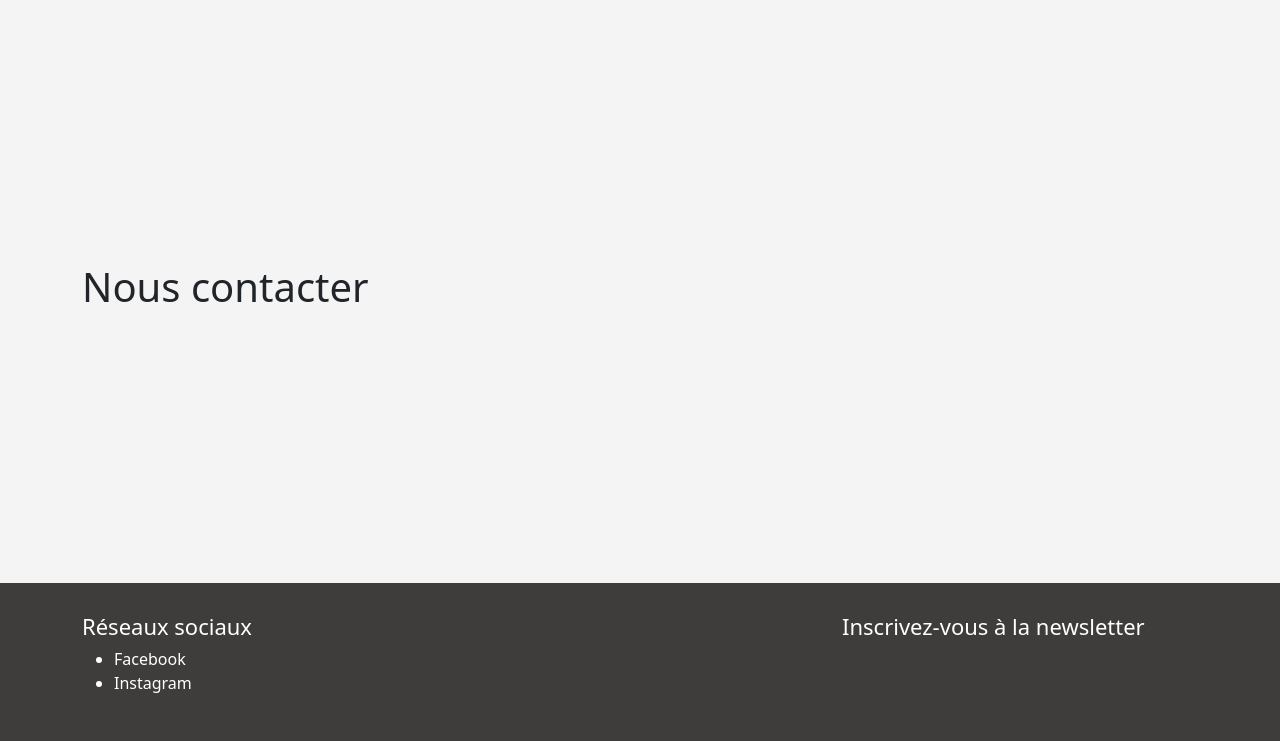
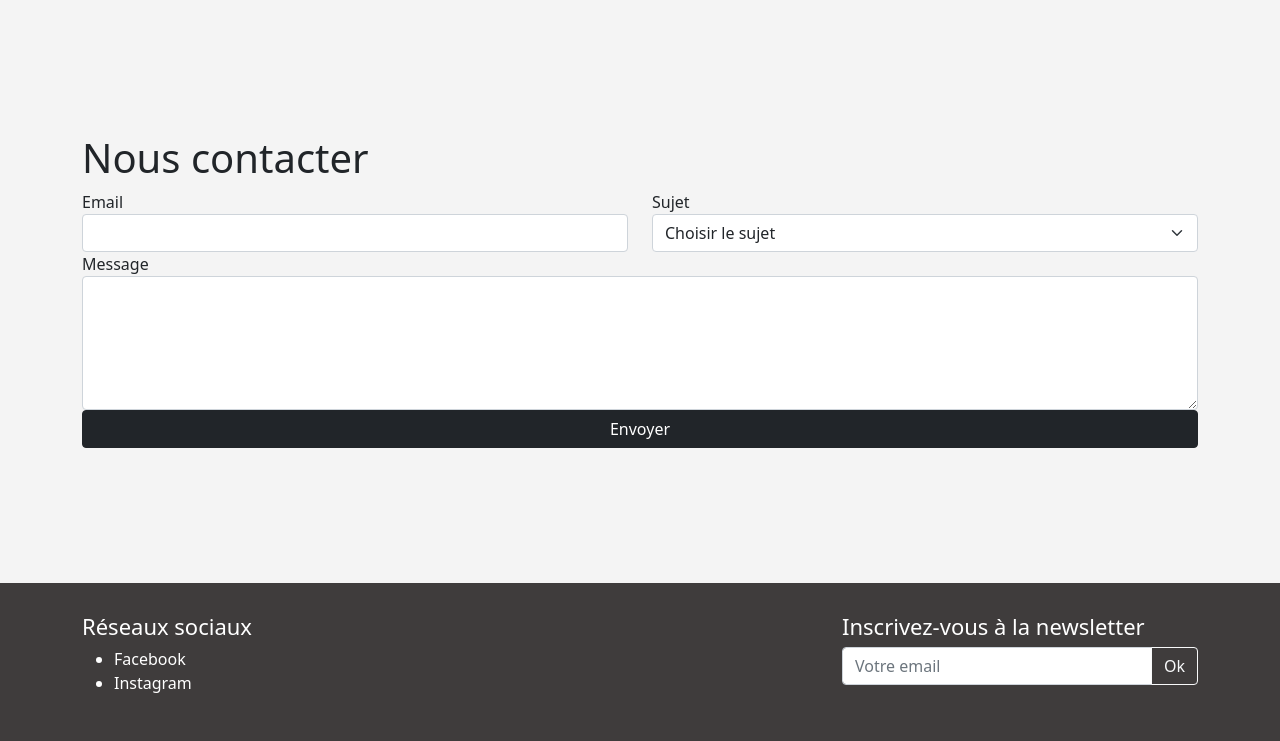
Before and after one commit to dwwm-valenciennes/php, a PHP site: page /contact.php in a window 1280 px wide. Shown: the part 59-800 px from the top of the page. Run offline with PHP 8.4, Linux system fonts and the light colour scheme.

Commit message:
Contact form and newsletter

```diff
--- a/08-includes/contact.php
+++ b/08-includes/contact.php
@@ -1,9 +1,94 @@
 <?php require __DIR__.'/partials/header.php'; ?>
 <?php // require_once 'partials/header.php'; // Pour être sûr qu'il ne soit présent qu'une seule fois ?>
-<?php // include 'partials/header.php'; ?>
+<?php // include 'partials/header.php';
+
+// Récupèration des valeurs du formulaire
+$email = $_POST['email'] ?? '';
+$subject = $_POST['subject'] ?? '';
+$message = $_POST['message'] ?? '';
+
+// On vérifie les erreurs
+$errors = [];
+
+// On s'assure que ce code est exécuté seulement pour le formulaire de contact
+if (!empty($_POST) && isset($_POST['contact'])) {
+    if (false === filter_var($email, FILTER_VALIDATE_EMAIL)) {
+        $errors['email'] = 'L\'email n\'est pas valide';
+    }
+
+    // Vérification du sujet
+    if ($subject === '') {
+        $errors['subject'] = 'Le sujet n\'est pas valide';
+    }
+
+    // Vérif du message
+    if (iconv_strlen($message) < 15) {
+        $errors['message'] = 'Le message est trop court';
+    }
+}
+
+?>
 
 <div class="container">
     <h1>Nous contacter</h1>
+
+    <form action="" method="post">
+        <div class="row">
+            <div class="col-6">
+                <div class="form-group">
+                    <label for="email">Email</label>
+                    <input type="text" id="email" name="email"
+                            class="form-control <?= isset($errors['email']) ? 'is-invalid' : ''; ?>"
+                            value="<?= $email; ?>"
+                    >
+
+                    <?php if (isset($errors['email'])) {
+                        echo '<span class="text-danger">'.$errors['email'].'</span>';
+                    } ?>
+                </div>
+            </div>
+
+            <div class="col-6">
+                <div class="form-group">
+                    <label for="subject">Sujet</label>
+                    <select id="subject" name="subject" class="form-select <?= isset($errors['subject']) ? 'is-invalid' : ''; ?>">
+                        <option value="">Choisir le sujet</option>
+                        <option value="stage" <?= $subject === 'stage' ? 'selected' : ''; ?>>Proposition de stage</option>
+                        <option value="emploi" <?= $subject === 'emploi' ? 'selected' : ''; ?>>Proposition d'emploi</option>
+                        <option value="projet" <?= $subject === 'projet' ? 'selected' : ''; ?>>Demande de projet</option>
+                    </select>
+
+                    <?php if (isset($errors['subject'])) {
+                        echo '<span class="text-danger">'.$errors['subject'].'</span>';
+                    } ?>
+                </div>
+            </div>
+
+            <div class="col-12">
+                <div class="form-group">
+                    <label for="message">Message</label>
+                    <textarea name="message" id="message" class="form-control <?= isset($errors['message']) ? 'is-invalid' : ''; ?>" rows="5"><?php
+                        echo $message;
+                    ?></textarea>
+
+                    <?php if (isset($errors['message'])) {
+                        echo '<span class="text-danger">'.$errors['message'].'</span>';
+                    } ?>
+                </div>
+
+                <div class="d-grid"> <!-- Permet d'étaler le bouton sur toute la div -->
+                    <button class="btn btn-dark" name="contact">Envoyer</button>
+                </div>
+            </div>
+        </div>
+    </form>
+
+    <?php
+        if (!empty($_POST) && empty($errors) && isset($_POST['contact'])) {
+            echo "<div class=\"alert alert-success\">Merci $email pour votre $subject et votre message : $message</div>";
+            // @todo Envoyer un mail ou ajouter ça à la base de données...
+        }
+    ?>
 </div>
 
 <?php require 'partials/footer.php'; ?>
--- a/08-includes/partials/footer.php
+++ b/08-includes/partials/footer.php
@@ -10,6 +10,18 @@
                 </div>
                 <div class="col-4">
                     <h2>Inscrivez-vous à la newsletter</h2>
+
+                    <form action="" method="post">
+                        <div class="input-group">
+                            <input type="email" name="news-email" placeholder="Votre email"
+                                   class="form-control">
+                            <button class="btn btn-outline-light" name="newsletter">Ok</button>
+                        </div>
+                    </form>
+
+                    <?php if (!empty($_POST) && isset($_POST['newsletter'])) { ?>
+                        <div>Vous êtes inscrit à la newsletter.</div>
+                    <?php } ?>
                 </div>
             </div>
         </div>
```
